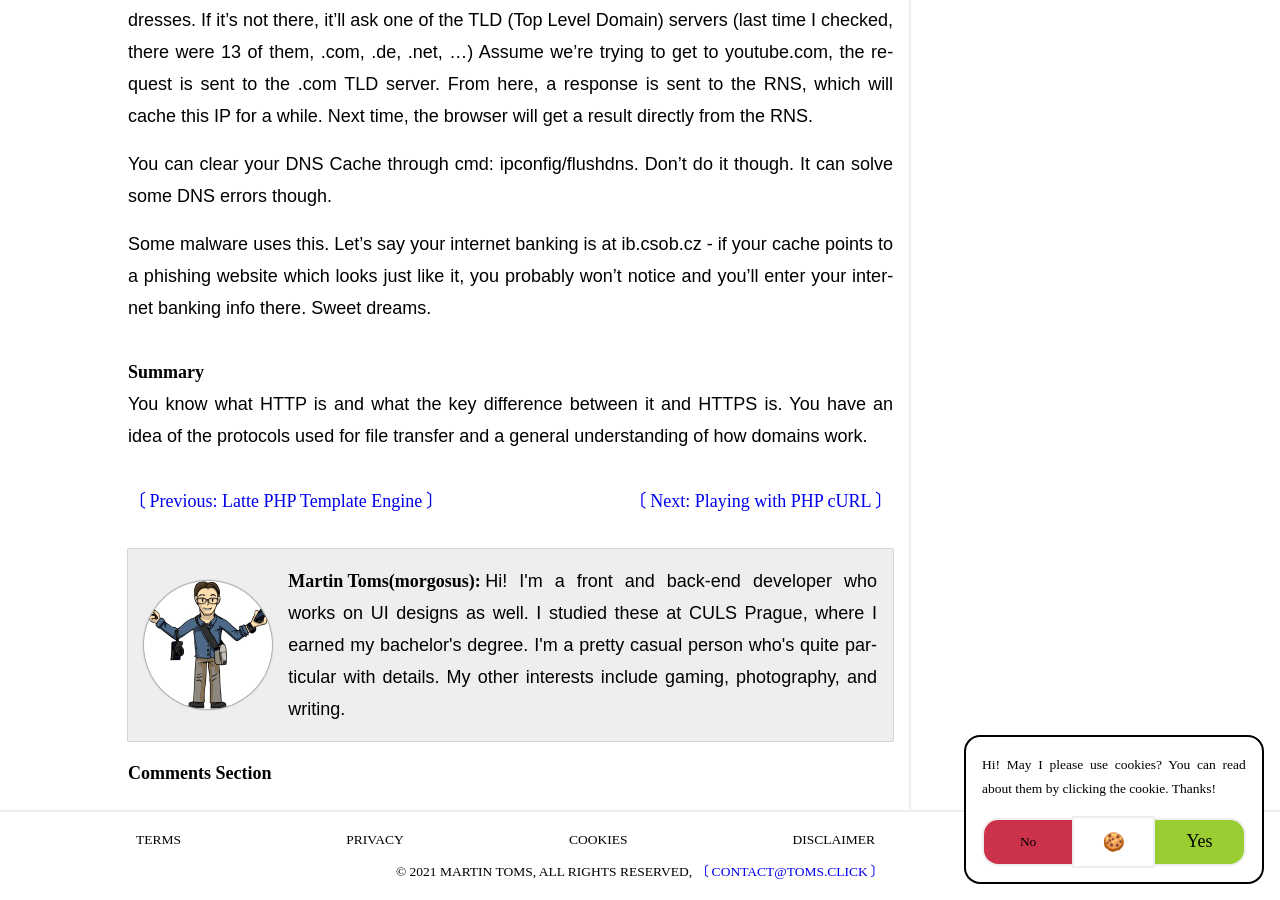
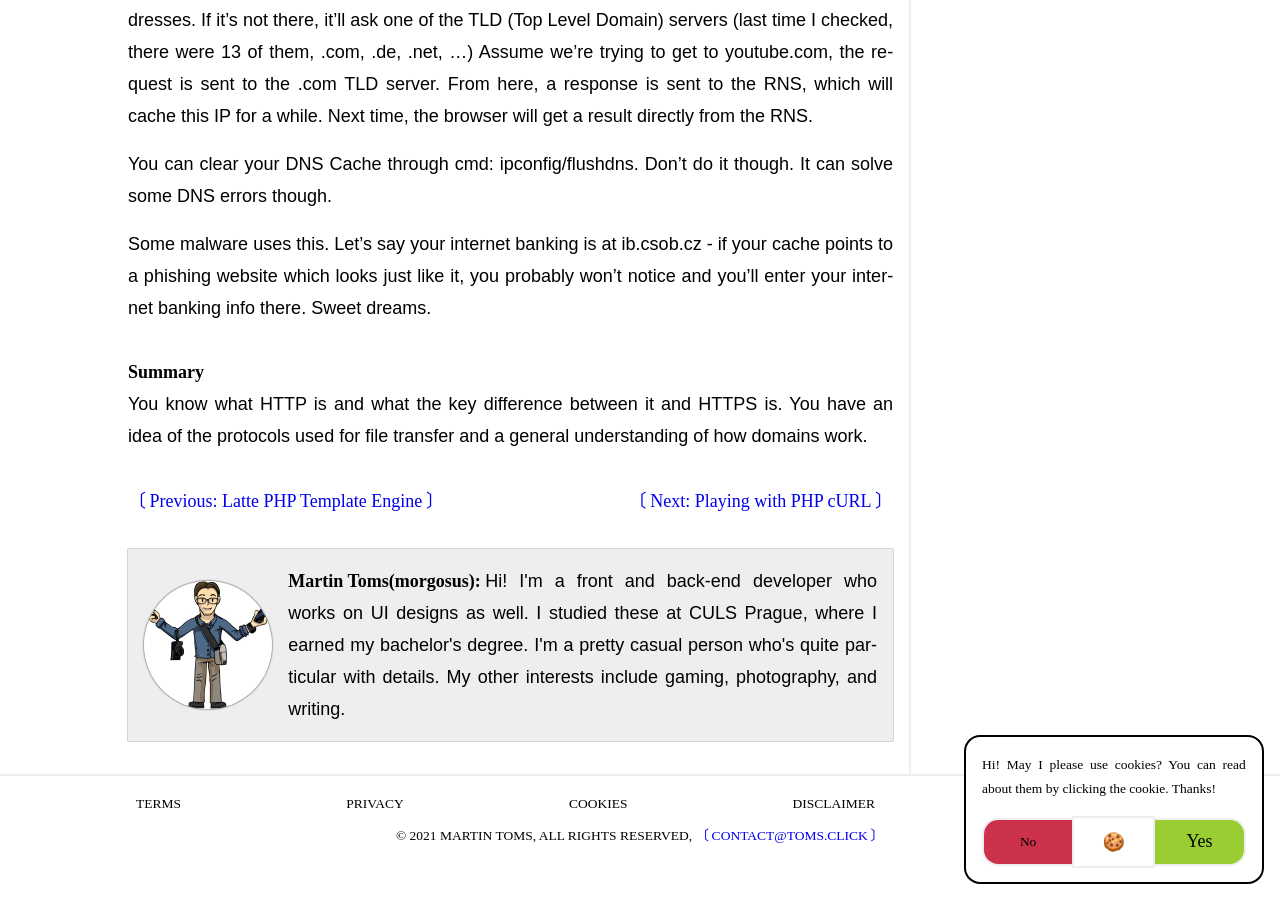
Before and after one commit to morgosus/morgosus.github.io, a Jekyll site: the page built from _posts/programming/2020-10-07-data-transfer-over-the-internet.md, in a window 1280 px wide and 900 px high, scrolled down 3545 px. Built offline with Jekyll 4.4.1, drawn with Linux system fonts in a browser that asks for light colours; some web fonts are replaced.

Commit message:
Move the comments section title into the correct condition

```diff
--- a/_layouts/post.html
+++ b/_layouts/post.html
@@ -75,8 +75,8 @@ layout: default
   {%- include component/random-build-number.html -%}
 
 </article>
+{%- if page.comment-section -%}
 <h2 class="comments-section-title">Comments Section</h2>
-{%- if page.comment-section -%}
 <script src="https://giscus.app/client.js" async defer
         crossorigin="anonymous"
         data-repo="{{site.github_comments_repository}}"
```
